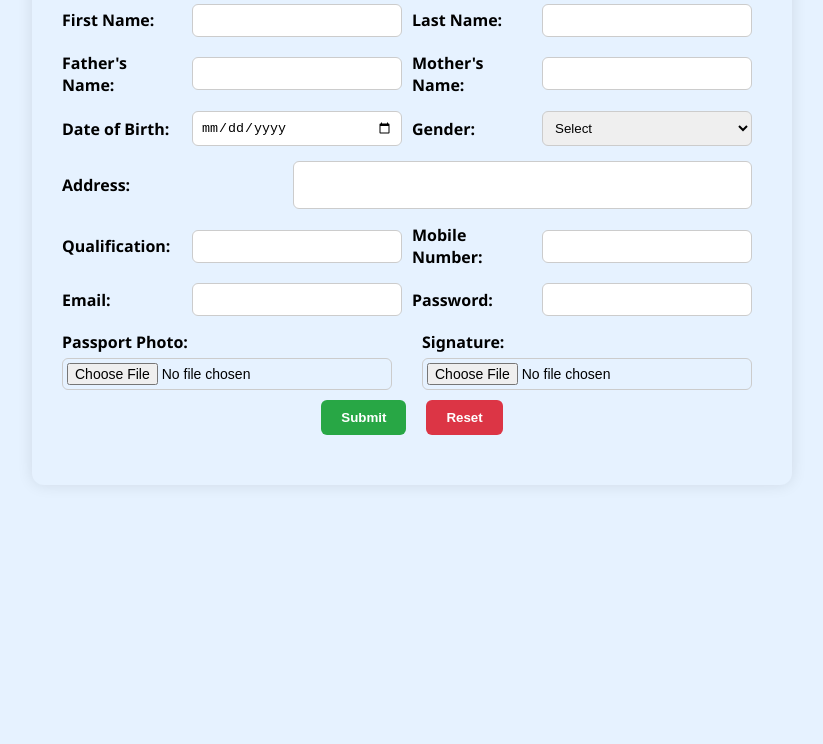
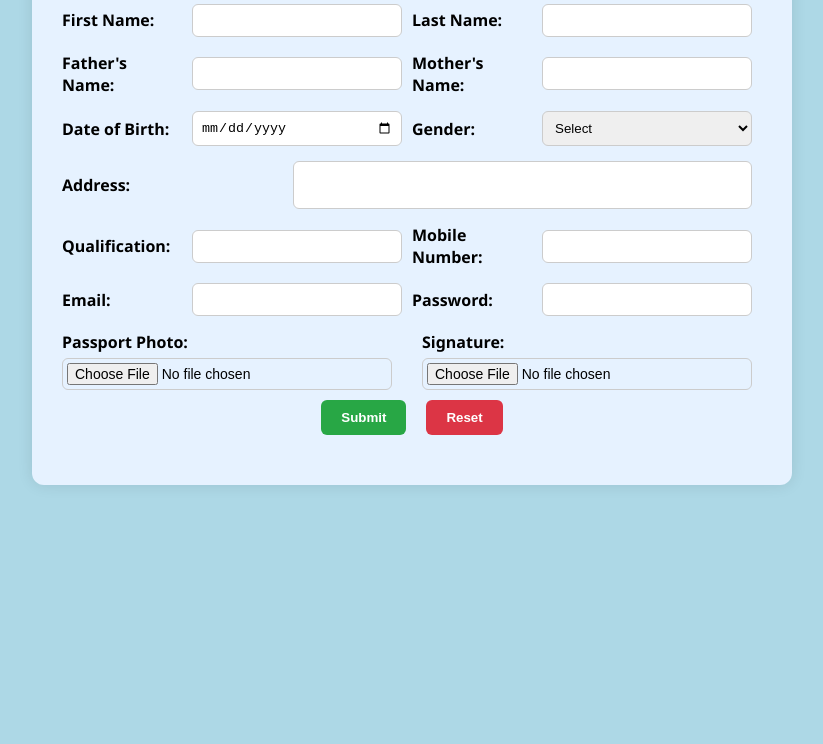
Before and after one commit to sjaffer-cse235a0507/DevOps, a plain HTML site: page index.html in a window 1280 px wide. Shown: the part 132-876 px from the top of the page, without its empty margins (228-1051 px from the left). Drawn offline with Linux system fonts and the light colour scheme.

Commit message:
Update style.css

```diff
--- a/style.css
+++ b/style.css
@@ -1,6 +1,6 @@
 body {
   font-family: 'Segoe UI', sans-serif;
-  background: #e6f2ff;
+  background: #ADD8E6;
   display: flex;
   justify-content: center;
   align-items: flex-start;
```
